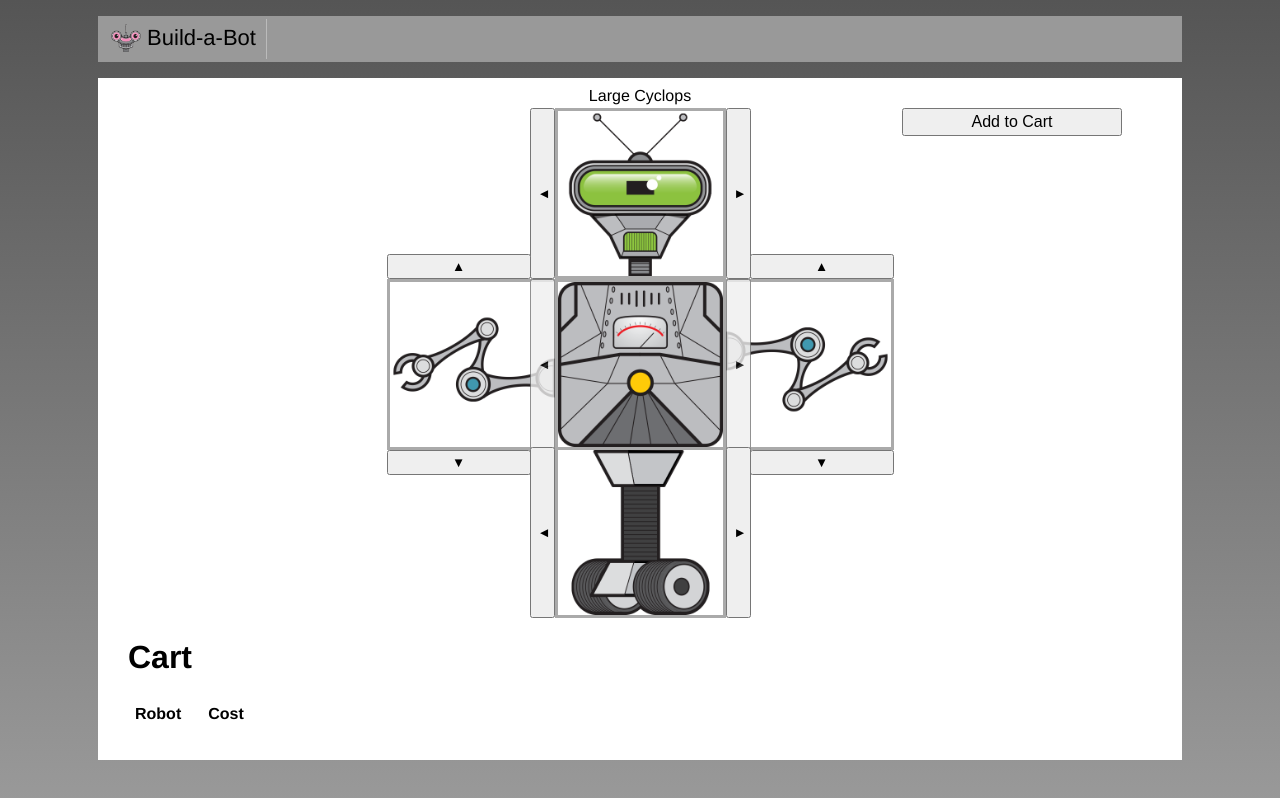
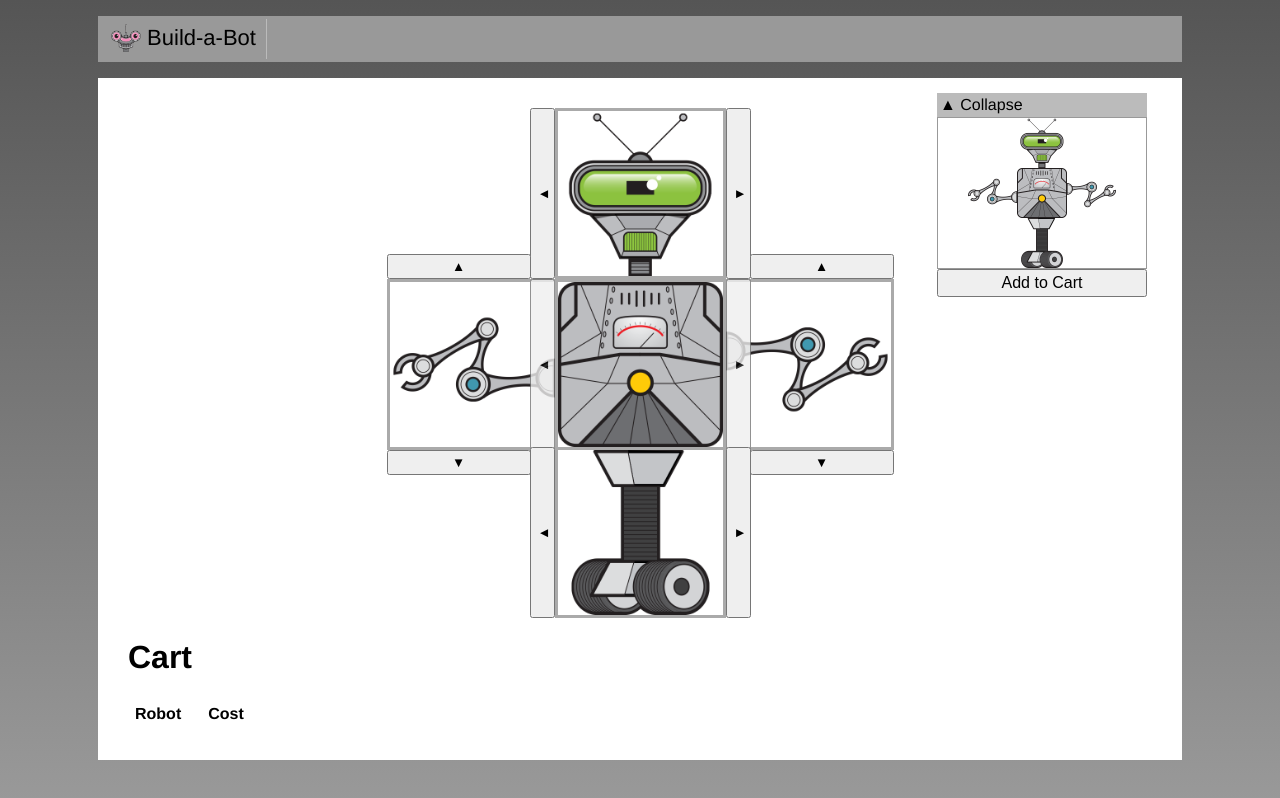
Before and after one commit to eduardoformiga/vue-build-a-robot, a Vue app: page / in a window 1280 px wide. Built offline with nearby package versions, Linux system fonts and the light colour scheme.

Commit message:
Enabling Inter component communication

```diff
--- /dev/null
+++ b/src/shared/CollapsibleSection.vue
@@ -0,0 +1,30 @@
+<template>
+  <div>
+    <div class="header">
+      <span v-if="open" @click="open = !open">&#x25B2; Collapse</span>
+      <span v-if="!open" @click="open = !open">&#x25BC; Expand</span>
+    </div>
+    <slot v-if="open">
+      <div>DefaultContent</div>
+    </slot>
+  </div>
+</template>
+
+<script>
+export default {
+  name: 'CollapsibleSection',
+  data() {
+    return {
+      open: true,
+    };
+  },
+};
+</script>
+
+<style scoped>
+.header {
+  background-color: #bbb;
+  padding: 3px;
+  cursor: pointer;
+}
+</style>
```
Also changed, not shown: src/build/PartSelector.vue (added), src/build/RobotBuilder.vue.
